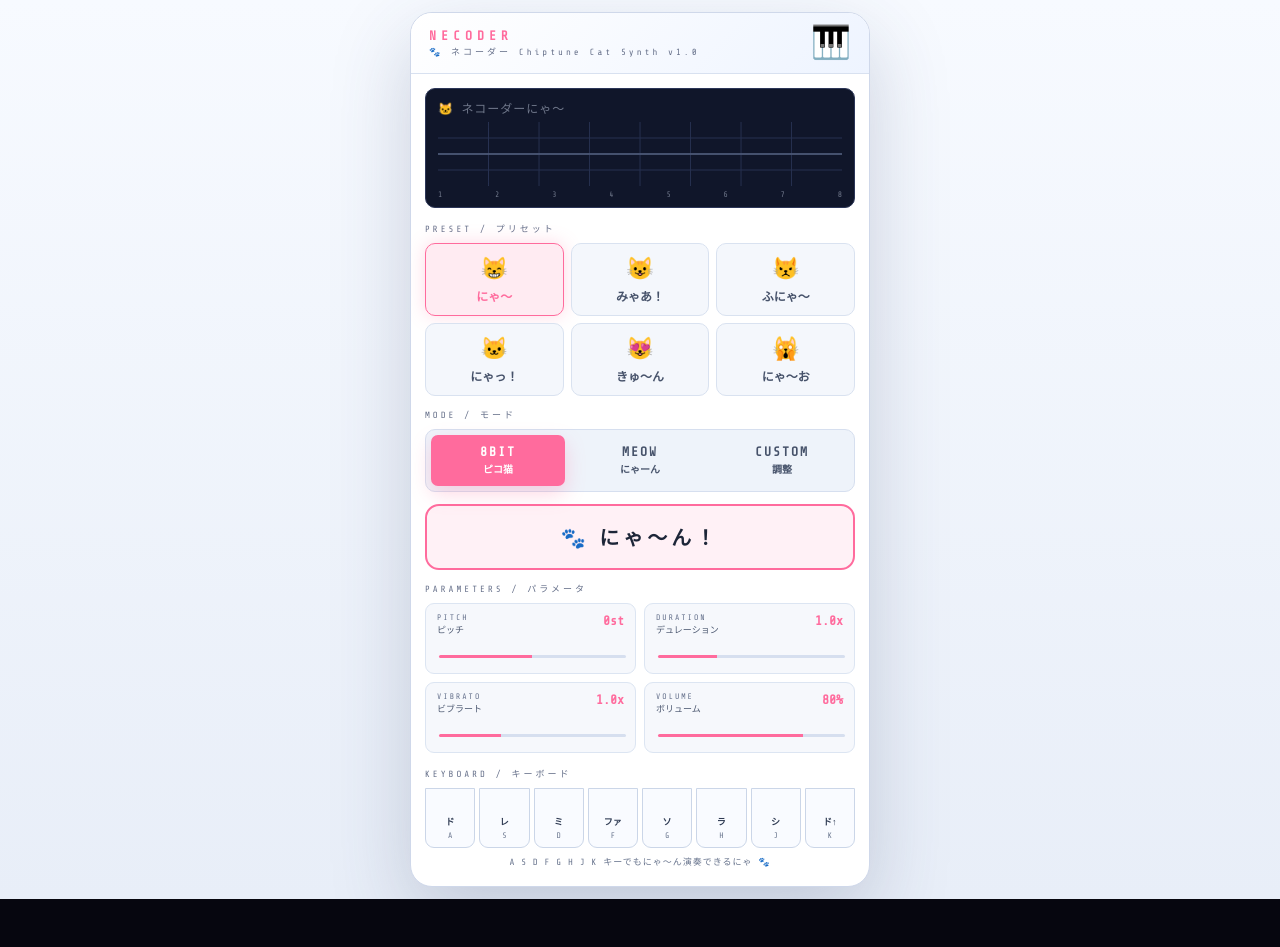
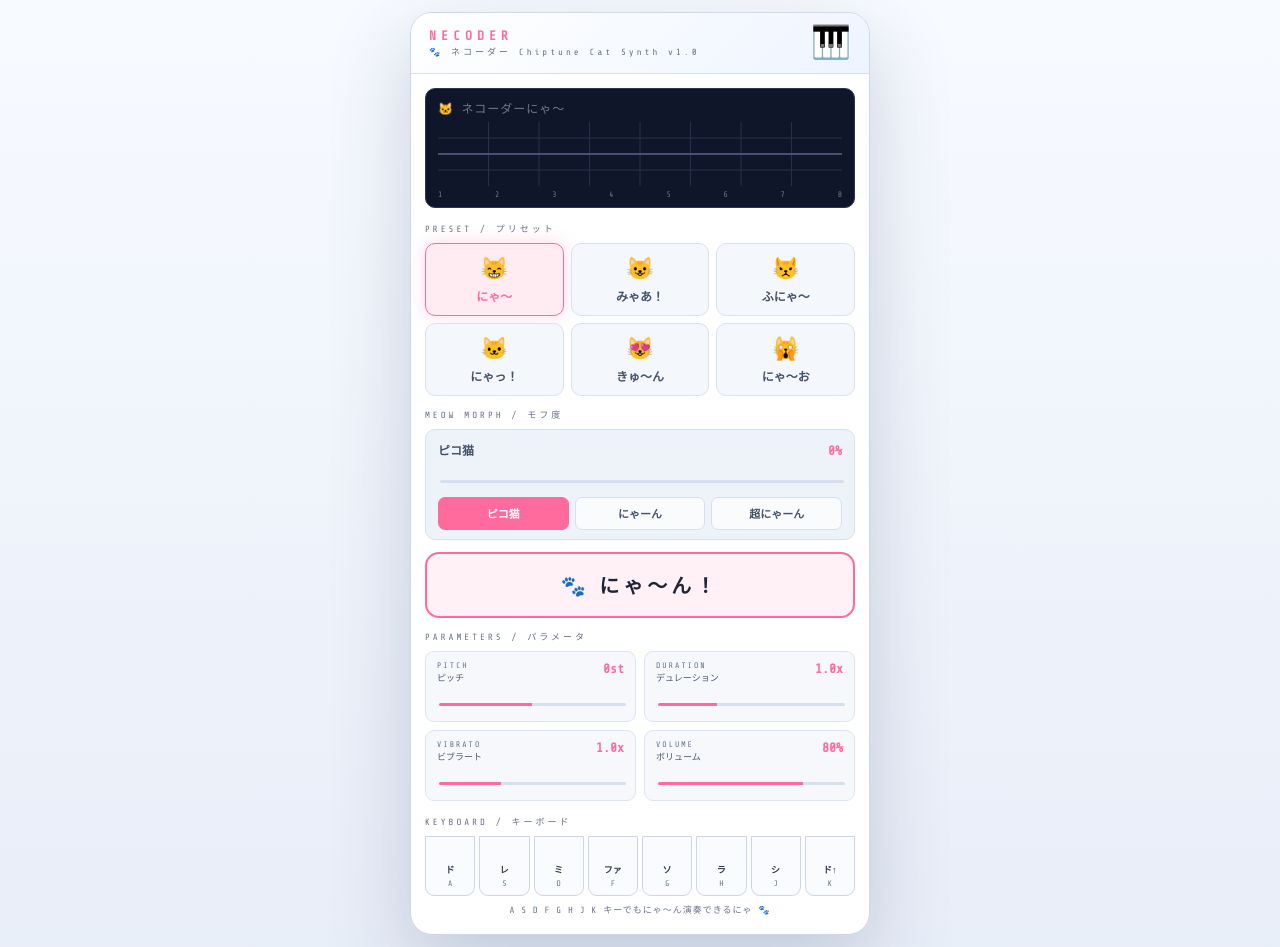
Before and after one commit to mfakane/necoder-synth, a React (Vite) app: page / in a window 1280 px wide. Before the commit the page ends 899 px from the top, so only its background shows below. Built offline with nearby package versions, Linux system fonts and the light colour scheme.

Commit message:
feat: introduce morph slider

```diff
--- a/Necoder.jsx
+++ b/Necoder.jsx
@@ -157,21 +157,32 @@ const getHashState = () => {
   const params = new URLSearchParams(window.location.hash.replace(/^#/, ""));
   const presetId = params.get("preset");
   const presetIndex = PRESETS.findIndex((p) => p.id === presetId);
-  const mode = params.get("mode");
-  const safeMode = ["chip", "voice", "custom"].includes(mode) ? mode : undefined;
-  const includeCustom = safeMode === "custom";
   return {
     pIdx: presetIndex >= 0 ? presetIndex : undefined,
-    mode: safeMode,
+    morph: numFromHash(params, "morph", undefined, 0, 1),
     ps: numFromHash(params, "pitch", undefined, -12, 12),
     dm: numFromHash(params, "duration", undefined, 0.3, 2.5),
     vib: numFromHash(params, "vibrato", undefined, 0, 3),
     vm: numFromHash(params, "volume", undefined, 0.1, 1),
-    consonant: includeCustom ? numFromHash(params, "consonant", undefined, 0, 1) : undefined,
-    mouth: includeCustom ? numFromHash(params, "mouth", undefined, 0, 1) : undefined,
-    wobble: includeCustom ? numFromHash(params, "wobble", undefined, 0, 1) : undefined,
-    rough: includeCustom ? numFromHash(params, "rough", undefined, 0, 1) : undefined,
   };
+};
+
+const morphTone = (morph) => {
+  const m = clamp(morph, 0, 1);
+  const emphasis = Math.max(0, (m - 0.5) * 2);
+  return {
+    voice: m,
+    consonant: m * (0.75 + emphasis * 0.25),
+    mouth: m * (0.7 + emphasis * 0.3),
+    wobble: m * (0.55 + emphasis * 0.3),
+    rough: m * (0.28 + emphasis * 0.17),
+  };
+};
+
+const morphLabel = (morph) => {
+  if (morph < 0.25) return "ピコ猫";
+  if (morph < 0.75) return "にゃーん";
+  return "超にゃーん";
 };
 
 // ─────────────────────────────────────────────
@@ -179,21 +190,8 @@ const getHashState = () => {
 // ─────────────────────────────────────────────
 function playMeow(ctx, dest, params, semitone = 0, opts = {}) {
   const { s, pk, e, dur, fFreq, fQ, vR, vD, vol, wave, atk, rel } = params;
-  const isCustom = opts.mode === "custom";
-  const isVoice = opts.mode === "voice" || isCustom;
-  const tone = isCustom
-    ? {
-        consonant: opts.consonant ?? 0.65,
-        mouth: opts.mouth ?? 0.65,
-        wobble: opts.wobble ?? 0.45,
-        rough: opts.rough ?? 0.35,
-      }
-    : {
-        consonant: 0.75,
-        mouth: 0.7,
-        wobble: 0.55,
-        rough: 0.28,
-      };
+  const tone = morphTone(opts.morph || 0);
+  const isVoice = tone.voice > 0.001;
   const tr = Math.pow(2, (semitone + (opts.ps || 0)) / 12);
   const aDur = dur * (opts.dm || 1);
   const v = vol * (opts.vm || 0.8);
@@ -223,12 +221,12 @@ function playMeow(ctx, dest, params, semitone = 0, opts = {}) {
 
   filt.type = "bandpass";
   filt.frequency.value = fFreq;
-  filt.Q.value = isVoice ? fQ * (0.95 - tone.mouth * 0.25) : fQ;
+  filt.Q.value = fQ * (1 - tone.mouth * 0.25);
 
   filt2.type = "bandpass";
   filt2.frequency.value = fFreq * 2.15;
-  filt2.Q.value = isVoice ? 4 + tone.mouth * 5 : 1;
-  formMix.gain.value = isVoice ? tone.mouth * 0.34 : 0;
+  filt2.Q.value = 1 + tone.mouth * 8;
+  formMix.gain.value = tone.mouth * 0.34;
 
   lfo.type = "sine";
   lfo.frequency.value = vR + tone.wobble * 3;
@@ -265,7 +263,7 @@ function playMeow(ctx, dest, params, semitone = 0, opts = {}) {
     o.frequency.setValueAtTime(sf, now);
     o.frequency.linearRampToValueAtTime(pf, now + aDur * (isVoice ? 0.12 : 0.3));
     if (isVoice) {
-      const flutter = isCustom ? 1 + (Math.random() * 0.035 - 0.0175) * tone.wobble : 1;
+      const flutter = 1 + (Math.random() * 0.035 - 0.0175) * tone.wobble;
       o.frequency.linearRampToValueAtTime(pf * (0.74 + tone.wobble * 0.08) * flutter, now + aDur * 0.24);
       o.frequency.linearRampToValueAtTime(pf * (1.0 + tone.wobble * 0.08), now + aDur * 0.34);
     }
@@ -344,15 +342,11 @@ export default function Necoder() {
   const init = initialHash.current;
 
   const [pIdx, setPIdx] = useState(init.pIdx ?? 0);
-  const [mode, setMode] = useState(init.mode ?? "chip");
+  const [morph, setMorph] = useState(init.morph ?? 0);
   const [ps, setPs] = useState(init.ps ?? 0); // ピッチシフト (半音)
   const [dm, setDm] = useState(init.dm ?? 1.0); // デュレーション倍率
   const [vib, setVib] = useState(init.vib ?? 1.0); // ビブラート倍率
   const [vm, setVm] = useState(init.vm ?? 0.8); // 音量倍率
-  const [consonant, setConsonant] = useState(init.consonant ?? 0.65); // 子音の強さ
-  const [mouth, setMouth] = useState(init.mouth ?? 0.65); // 口の動き
-  const [wobble, setWobble] = useState(init.wobble ?? 0.45); // 声の揺れ
-  const [rough, setRough] = useState(init.rough ?? 0.35); // ざらつき
   const [activeKey, setAK] = useState(null);
   const [isPlay, setIP] = useState(false);
   const [dispTxt, setDT] = useState("🐱  ネコーダーにゃ～");
@@ -369,33 +363,23 @@ export default function Necoder() {
     (next = {}) => {
       const state = {
         pIdx,
-        mode,
+        morph,
         ps,
         dm,
         vib,
         vm,
-        consonant,
-        mouth,
-        wobble,
-        rough,
         ...next,
       };
       const params = new URLSearchParams();
       params.set("preset", PRESETS[state.pIdx].id);
-      params.set("mode", state.mode);
+      params.set("morph", state.morph.toFixed(2));
       params.set("pitch", String(state.ps));
       params.set("duration", state.dm.toFixed(2));
       params.set("vibrato", state.vib.toFixed(2));
       params.set("volume", state.vm.toFixed(2));
-      if (state.mode === "custom") {
-        params.set("consonant", state.consonant.toFixed(2));
-        params.set("mouth", state.mouth.toFixed(2));
-        params.set("wobble", state.wobble.toFixed(2));
-        params.set("rough", state.rough.toFixed(2));
-      }
       return `#${params.toString()}`;
     },
-    [pIdx, mode, ps, dm, vib, vm, consonant, mouth, wobble, rough],
+    [pIdx, morph, ps, dm, vib, vm],
   );
 
   const commitHash = useCallback(
@@ -412,30 +396,16 @@ export default function Necoder() {
     [makeHash],
   );
 
-  const clearHash = useCallback(() => {
-    if (window.location.hash) {
-      window.history.replaceState(
-        null,
-        "",
-        `${window.location.pathname}${window.location.search}`,
-      );
-    }
-  }, []);
-
   // hashを手で貼り替えたときも復元するにゃ
   useEffect(() => {
     const applyHash = () => {
       const next = getHashState();
       if (next.pIdx !== undefined) setPIdx(next.pIdx);
-      if (next.mode !== undefined) setMode(next.mode);
+      if (next.morph !== undefined) setMorph(next.morph);
       if (next.ps !== undefined) setPs(next.ps);
       if (next.dm !== undefined) setDm(next.dm);
       if (next.vib !== undefined) setVib(next.vib);
       if (next.vm !== undefined) setVm(next.vm);
-      if (next.consonant !== undefined) setConsonant(next.consonant);
-      if (next.mouth !== undefined) setMouth(next.mouth);
-      if (next.wobble !== undefined) setWobble(next.wobble);
-      if (next.rough !== undefined) setRough(next.rough);
     };
     window.addEventListener("hashchange", applyHash);
     return () => window.removeEventListener("hashchange", applyHash);
@@ -471,27 +441,17 @@ export default function Necoder() {
         dm,
         vib,
         vm,
-        consonant,
-        mouth,
-        wobble,
-        rough,
-        mode,
+        morph,
       });
       if (timerRef.current) clearTimeout(timerRef.current);
       setIP(true);
       setDT(`${pr.emoji}  ${pr.name}`);
       timerRef.current = setTimeout(() => {
         setIP(false);
-        setDT(
-          mode === "custom"
-            ? "🐱  ネコーダー カスタムにゃーん"
-            : mode === "voice"
-              ? "🐱  ネコーダー にゃーんモード"
-              : "🐱  ネコーダーにゃ～",
-        );
+        setDT(`🐱  ネコーダー ${morphLabel(morph)}`);
       }, dur * 1000);
     },
-    [pIdx, ps, dm, vib, vm, consonant, mouth, wobble, rough, mode, getAudio],
+    [pIdx, ps, dm, vib, vm, morph, getAudio],
   );
 
   // オシロスコープ描画にゃ🎨
@@ -675,58 +635,6 @@ export default function Necoder() {
       fmt: (v) => Math.round(v * 100),
       unit: "%",
     },
-    ...(mode === "custom"
-      ? [
-          {
-            label: "CONSONANT",
-            jp: "子音の強さ",
-            keyName: "consonant",
-            val: consonant,
-            min: 0,
-            max: 1,
-            step: 0.05,
-            set: setConsonant,
-            fmt: (v) => Math.round(v * 100),
-            unit: "%",
-          },
-          {
-            label: "MOUTH",
-            jp: "口の動き",
-            keyName: "mouth",
-            val: mouth,
-            min: 0,
-            max: 1,
-            step: 0.05,
-            set: setMouth,
-            fmt: (v) => Math.round(v * 100),
-            unit: "%",
-          },
-          {
-            label: "WOBBLE",
-            jp: "声の揺れ",
-            keyName: "wobble",
-            val: wobble,
-            min: 0,
-            max: 1,
-            step: 0.05,
-            set: setWobble,
-            fmt: (v) => Math.round(v * 100),
-            unit: "%",
-          },
-          {
-            label: "ROUGHNESS",
-            jp: "ざらつき",
-            keyName: "rough",
-            val: rough,
-            min: 0,
-            max: 1,
-            step: 0.05,
-            set: setRough,
-            fmt: (v) => Math.round(v * 100),
-            unit: "%",
-          },
-        ]
-      : []),
   ];
 
   const col = preset.color;
@@ -914,7 +822,7 @@ export default function Necoder() {
           </div>
         </div>
 
-        {/* ── モードにゃ ── */}
+        {/* ── にゃーん度にゃ ── */}
         <div style={{ padding: "12px 14px 0" }}>
           <div
             style={{
@@ -925,67 +833,106 @@ export default function Necoder() {
               fontFamily: "'Share Tech Mono',monospace",
             }}
           >
-            MODE / モード
+            MEOW MORPH / モフ度
           </div>
+          <div
+            style={{
+              background: "#EEF3FA",
+              border: "1px solid #D6DFEF",
+              borderRadius: "10px",
+              padding: "11px 12px 9px",
+            }}
+          >
+            <div
+              style={{
+                display: "flex",
+                justifyContent: "space-between",
+                alignItems: "center",
+                marginBottom: "8px",
+              }}
+            >
+              <div
+                style={{
+                  color: "#46526A",
+                  fontSize: "12px",
+                  fontWeight: 900,
+                }}
+              >
+                {morphLabel(morph)}
+              </div>
+              <div
+                style={{
+                  color: col,
+                  fontFamily: "'Share Tech Mono',monospace",
+                  fontSize: "13px",
+                  fontWeight: 700,
+                }}
+              >
+                {Math.round(morph * 100)}%
+              </div>
+            </div>
+            <input
+              type="range"
+              min={0}
+              max={1}
+              step={0.01}
+              value={morph}
+              onChange={(e) => setMorph(Number(e.target.value))}
+              onPointerUp={(e) =>
+                commitHash({ morph: Number(e.currentTarget.value) })
+              }
+              onKeyUp={(e) =>
+                commitHash({ morph: Number(e.currentTarget.value) })
+              }
+              onBlur={(e) =>
+                commitHash({ morph: Number(e.currentTarget.value) })
+              }
+              style={{
+                width: "100%",
+                accentColor: col,
+                background: `linear-gradient(to right, ${col} 0%, ${col} ${morph * 100}%, #D6DFEF ${morph * 100}%, #D6DFEF 100%)`,
+              }}
+            />
             <div
               style={{
                 display: "grid",
                 gridTemplateColumns: "repeat(3,1fr)",
-              gap: "8px",
-              background: "#EEF3FA",
-              border: "1px solid #D6DFEF",
-              borderRadius: "10px",
-              padding: "5px",
+                gap: "6px",
+                marginTop: "8px",
               }}
             >
               {[
-              { id: "chip", label: "8BIT", jp: "ピコ猫" },
-              { id: "voice", label: "MEOW", jp: "にゃーん" },
-              { id: "custom", label: "CUSTOM", jp: "調整" },
+                { label: "ピコ猫", value: 0 },
+                { label: "にゃーん", value: 0.5 },
+                { label: "超にゃーん", value: 1 },
               ].map((m) => {
-              const sel = mode === m.id;
+                const sel = Math.abs(morph - m.value) < 0.005;
                 return (
                   <button
-                  key={m.id}
+                    key={m.label}
                     onClick={() => {
-                    setMode(m.id);
-                    commitHash({ mode: m.id });
-                    setDT(
-                      m.id === "voice"
-                        ? "🐱  ネコーダー にゃーんモード"
-                        : m.id === "custom"
-                          ? "🐱  ネコーダー カスタムにゃーん"
-                          : "🐱  ネコーダー 8BITモード",
-                    );
+                      setMorph(m.value);
+                      commitHash({ morph: m.value });
+                      setDT(`🐱  ネコーダー ${m.label}`);
                     }}
                     style={{
-                    background: sel ? col : "transparent",
-                    border: "0",
+                      background: sel ? col : "#FFFFFFAA",
+                      border: `1px solid ${sel ? col : "#D6DFEF"}`,
                       borderRadius: "7px",
                       color: sel ? "#FFFFFF" : "#46526A",
                       cursor: "pointer",
-                    padding: "9px 8px",
+                      padding: "7px 4px",
                       fontFamily: "'Nunito',sans-serif",
+                      fontSize: "11px",
                       fontWeight: 900,
-                    transition: "background .12s, color .12s, box-shadow .12s",
-                    boxShadow: sel ? `0 8px 20px ${col}45` : "none",
-                  }}
-                >
-                  <div
-                    style={{
-                      fontSize: "13px",
-                      letterSpacing: "2px",
-                      fontFamily: "'Share Tech Mono',monospace",
+                      transition: "background .12s, color .12s",
                     }}
                   >
                     {m.label}
-                  </div>
-                  <div style={{ fontSize: "10px", marginTop: "2px" }}>
-                    {m.jp}
-                  </div>
                   </button>
                 );
               })}
+            </div>
           </div>
         </div>
 
```
Lines whose indentation alone changed are shown as unchanged.
